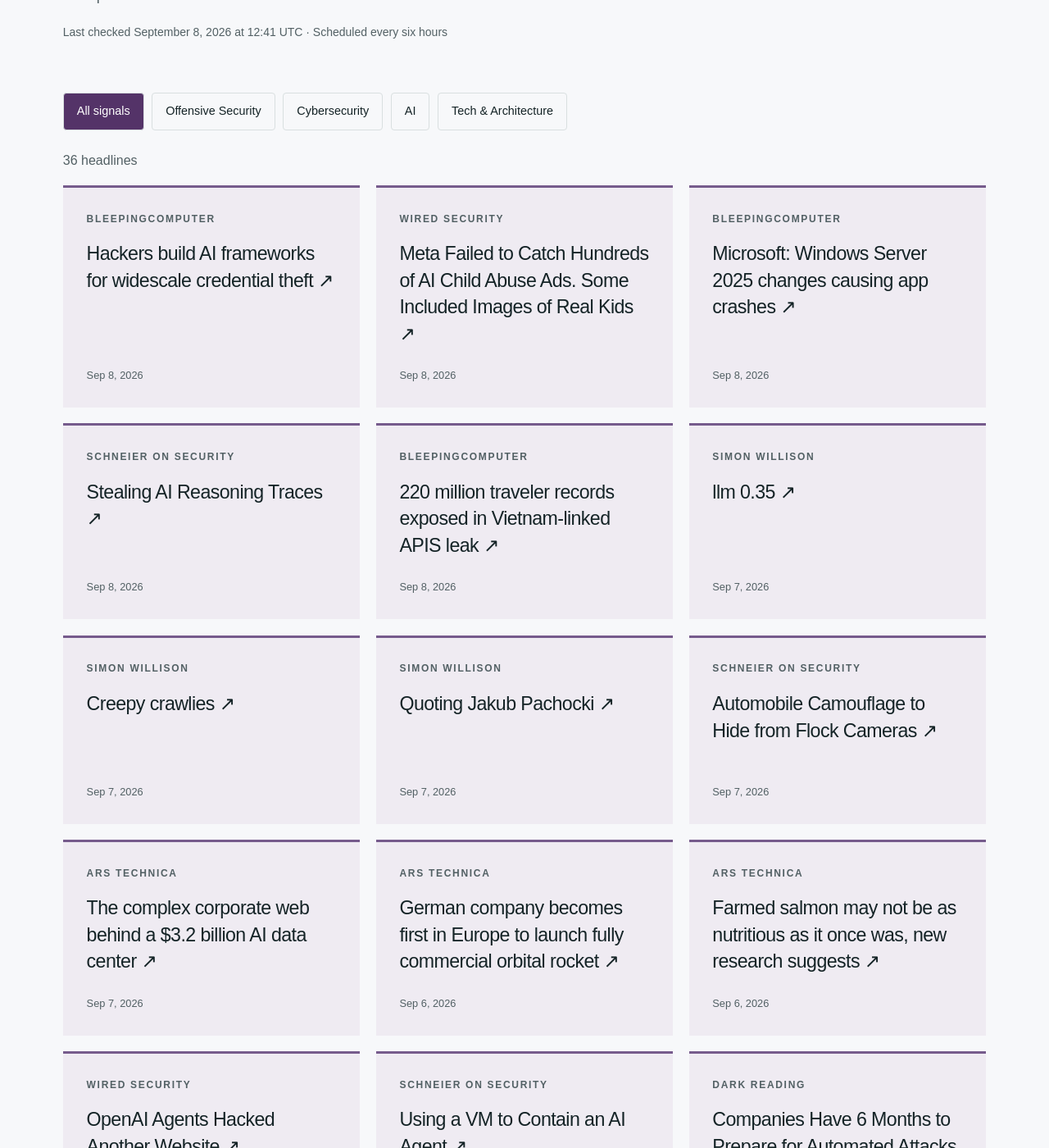
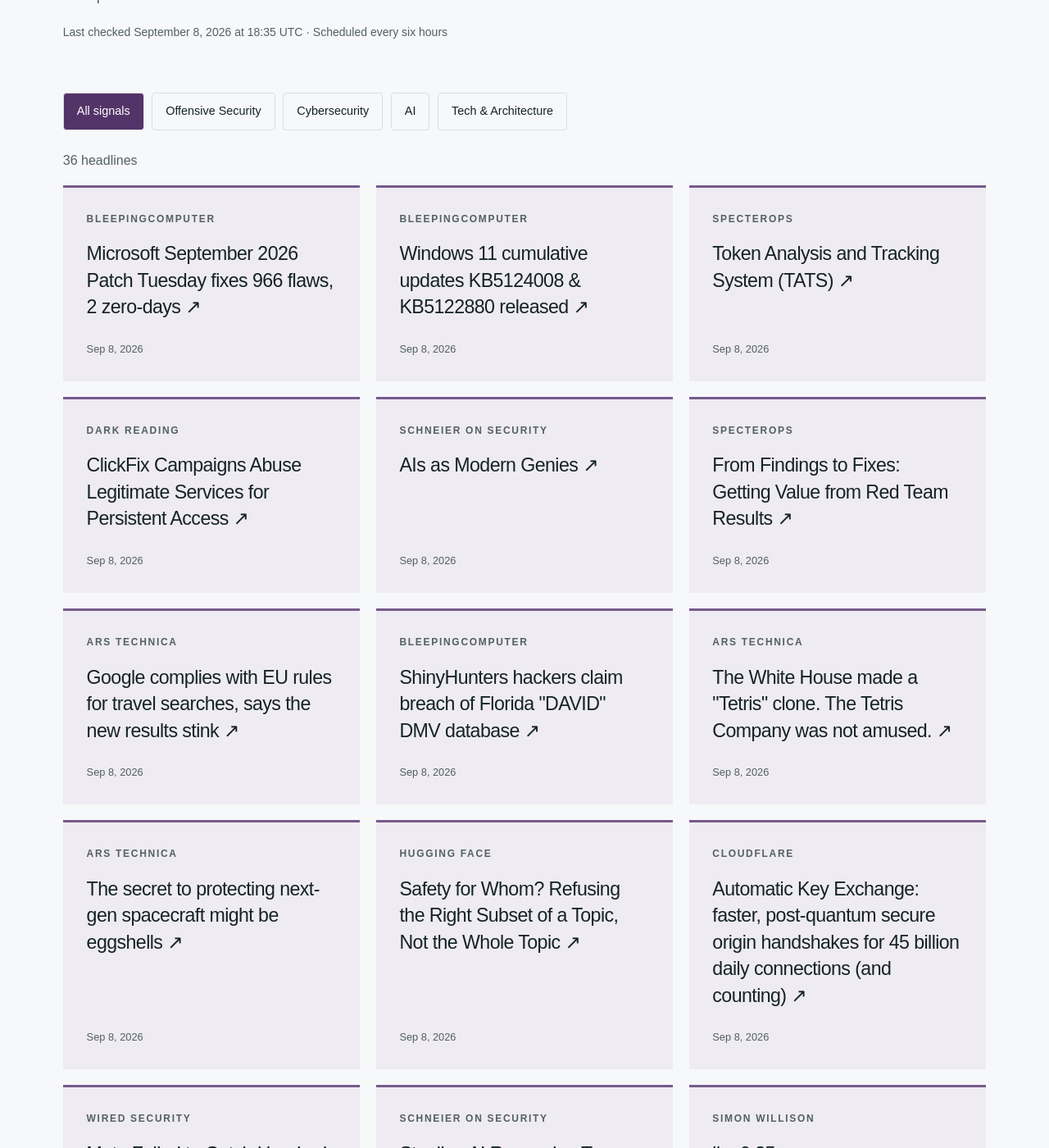
Before and after one commit to hntk/hntk.github.io, a Jekyll site: the page built from news/index.html, in a window 1280 px wide and 1400 px high, scrolled down 375 px. Shown: the whole window at 82% size. Built offline with Jekyll 4.4.1, drawn with Linux system fonts in a browser that asks for light colours; some of the changed text lies outside the part shown.

Commit message:
Refresh News and Signals

```diff
--- a/_data/news.json
+++ b/_data/news.json
@@ -1,13 +1,101 @@
 {
-  "updated": "2026-09-08T12:41:04.777709+00:00",
+  "updated": "2026-09-08T18:35:40.605775+00:00",
   "items": [
     {
-      "title": "Hackers build AI frameworks for widescale credential theft",
-      "url": "https://www.bleepingcomputer.com/news/security/hackers-build-ai-frameworks-for-widescale-credential-theft/",
-      "published": "2026-09-08T12:03:03+00:00",
+      "title": "Microsoft September 2026 Patch Tuesday fixes 966 flaws, 2 zero-days",
+      "url": "https://www.bleepingcomputer.com/news/microsoft/microsoft-september-2026-patch-tuesday-fixes-966-flaws-2-zero-days/",
+      "published": "2026-09-08T18:18:05+00:00",
       "source": "BleepingComputer",
       "source_id": "bleepingcomputer",
       "category": "cybersecurity"
+    },
+    {
+      "title": "Windows 11 cumulative updates KB5124008 & KB5122880 released",
+      "url": "https://www.bleepingcomputer.com/news/microsoft/windows-11-cumulative-updates-kb5124008-and-kb5122880-released/",
+      "published": "2026-09-08T17:57:03+00:00",
+      "source": "BleepingComputer",
+      "source_id": "bleepingcomputer",
+      "category": "cybersecurity"
+    },
+    {
+      "title": "Token Analysis and Tracking System (TATS)",
+      "url": "https://specterops.io/blog/2026/09/08/token-analysis-and-tracking-system-tats/",
+      "published": "2026-09-08T17:30:00+00:00",
+      "source": "SpecterOps",
+      "source_id": "specterops",
+      "category": "offensive-security"
+    },
+    {
+      "title": "ClickFix Campaigns Abuse Legitimate Services for Persistent Access",
+      "url": "https://www.darkreading.com/endpoint-security/clickfix-campaigns-legitimate-services-persistent-access",
+      "published": "2026-09-08T17:25:37+00:00",
+      "source": "Dark Reading",
+      "source_id": "dark-reading",
+      "category": "cybersecurity"
+    },
+    {
+      "title": "AIs as Modern Genies",
+      "url": "https://www.schneier.com/blog/archives/2026/09/ais-as-modern-genies.html",
+      "published": "2026-09-08T17:12:42+00:00",
+      "source": "Schneier on Security",
+      "source_id": "schneier",
+      "category": "cybersecurity"
+    },
+    {
+      "title": "From Findings to Fixes: Getting Value from Red Team Results",
+      "url": "https://specterops.io/blog/2026/09/08/from-findings-to-fixes-getting-value-from-red-team-results/",
+      "published": "2026-09-08T17:00:00+00:00",
+      "source": "SpecterOps",
+      "source_id": "specterops",
+      "category": "offensive-security"
+    },
+    {
+      "title": "Google complies with EU rules for travel searches, says the new results stink",
+      "url": "https://arstechnica.com/gadgets/2026/09/google-says-europe-is-making-it-roll-out-degraded-travel-search-results/",
+      "published": "2026-09-08T16:49:55+00:00",
+      "source": "Ars Technica",
+      "source_id": "ars-technica",
+      "category": "tech-architecture"
+    },
+    {
+      "title": "ShinyHunters hackers claim breach of Florida \"DAVID\" DMV database",
+      "url": "https://www.bleepingcomputer.com/news/security/shinyhunters-hackers-claim-breach-of-florida-david-dmv-database/",
+      "published": "2026-09-08T16:35:47+00:00",
+      "source": "BleepingComputer",
+      "source_id": "bleepingcomputer",
+      "category": "cybersecurity"
+    },
+    {
+      "title": "The White House made a \"Tetris\" clone. The Tetris Company was not amused.",
+      "url": "https://arstechnica.com/gaming/2026/09/the-white-house-made-a-tetris-clone-the-tetris-company-was-not-amused/",
+      "published": "2026-09-08T16:31:21+00:00",
+      "source": "Ars Technica",
+      "source_id": "ars-technica",
+      "category": "tech-architecture"
+    },
+    {
+      "title": "The secret to protecting next-gen spacecraft might be eggshells",
+      "url": "https://arstechnica.com/science/2026/09/how-eggshells-can-protect-spacecraft-from-space-debris/",
+      "published": "2026-09-08T16:20:58+00:00",
+      "source": "Ars Technica",
+      "source_id": "ars-technica",
+      "category": "tech-architecture"
+    },
+    {
+      "title": "Safety for Whom? Refusing the Right Subset of a Topic, Not the Whole Topic",
+      "url": "https://huggingface.co/blog/MultiverseComputingCAI/safety-for-whom",
+      "published": "2026-09-08T14:23:07+00:00",
+      "source": "Hugging Face",
+      "source_id": "hugging-face",
+      "category": "ai"
+    },
+    {
+      "title": "Automatic Key Exchange: faster, post-quantum secure origin handshakes for 45 billion daily connections (and counting)",
+      "url": "https://blog.cloudflare.com/automatic-key-exchange-for-origins/",
+      "published": "2026-09-08T13:10:00+00:00",
+      "source": "Cloudflare",
+      "source_id": "cloudflare",
+      "category": "tech-architecture"
     },
     {
       "title": "Meta Failed to Catch Hundreds of AI Child Abuse Ads. Some Included Images of Real Kids",
@@ -18,27 +106,11 @@
       "category": "cybersecurity"
     },
     {
-      "title": "Microsoft: Windows Server 2025 changes causing app crashes",
-      "url": "https://www.bleepingcomputer.com/news/microsoft/microsoft-windows-server-2025-changes-may-cause-app-crashes/",
-      "published": "2026-09-08T11:57:51+00:00",
-      "source": "BleepingComputer",
-      "source_id": "bleepingcomputer",
-      "category": "cybersecurity"
-    },
-    {
       "title": "Stealing AI Reasoning Traces",
       "url": "https://www.schneier.com/blog/archives/2026/09/stealing-ai-reasoning-traces.html",
       "published": "2026-09-08T10:20:04+00:00",
       "source": "Schneier on Security",
       "source_id": "schneier",
-      "category": "cybersecurity"
-    },
-    {
-      "title": "220 million traveler records exposed in Vietnam-linked APIS leak",
-      "url": "https://www.bleepingcomputer.com/news/security/220-million-traveler-records-exposed-in-vietnam-linked-apis-leak/",
-      "published": "2026-09-08T07:35:50+00:00",
-      "source": "BleepingComputer",
-      "source_id": "bleepingcomputer",
       "category": "cybersecurity"
     },
     {
@@ -74,43 +146,11 @@
       "category": "cybersecurity"
     },
     {
-      "title": "The complex corporate web behind a $3.2 billion AI data center",
-      "url": "https://arstechnica.com/features/2026/09/the-ai-data-center-boom-is-causing-new-accountability-problems/",
-      "published": "2026-09-07T11:00:03+00:00",
-      "source": "Ars Technica",
-      "source_id": "ars-technica",
-      "category": "tech-architecture"
-    },
-    {
-      "title": "German company becomes first in Europe to launch fully commercial orbital rocket",
-      "url": "https://arstechnica.com/space/2026/09/german-company-becomes-first-in-europe-to-launch-fully-commercial-orbital-rocket/",
-      "published": "2026-09-06T11:55:26+00:00",
-      "source": "Ars Technica",
-      "source_id": "ars-technica",
-      "category": "tech-architecture"
-    },
-    {
-      "title": "Farmed salmon may not be as nutritious as it once was, new research suggests",
-      "url": "https://arstechnica.com/science/2026/09/farmed-salmon-may-not-be-as-nutritious-as-it-once-was-new-research-suggests/",
-      "published": "2026-09-06T10:00:35+00:00",
-      "source": "Ars Technica",
-      "source_id": "ars-technica",
-      "category": "tech-architecture"
-    },
-    {
       "title": "OpenAI Agents Hacked Another Website",
       "url": "https://www.wired.com/story/security-news-this-week-openai-agents-hacked-another-website/",
       "published": "2026-09-05T10:30:00+00:00",
       "source": "WIRED Security",
       "source_id": "wired",
-      "category": "cybersecurity"
-    },
-    {
-      "title": "Using a VM to Contain an AI Agent",
-      "url": "https://www.schneier.com/blog/archives/2026/09/using-a-vm-to-contain-an-ai-agent.html",
-      "published": "2026-09-04T16:31:38+00:00",
-      "source": "Schneier on Security",
-      "source_id": "schneier",
       "category": "cybersecurity"
     },
     {
@@ -125,14 +165,6 @@
       "title": "AI Is Ending the Era of Hidden Vulnerabilities — Are Vendors Ready?",
       "url": "https://www.darkreading.com/vulnerabilities-threats/ai-ending-era-hidden-vulnerabilities-are-vendors-ready",
       "published": "2026-09-04T13:00:00+00:00",
-      "source": "Dark Reading",
-      "source_id": "dark-reading",
-      "category": "cybersecurity"
-    },
-    {
-      "title": "Insurers Search for Answers to Rein in Rogue AI",
-      "url": "https://www.darkreading.com/cyber-risk/insurers-search-answers-rogue-ai",
-      "published": "2026-09-04T12:15:03+00:00",
       "source": "Dark Reading",
       "source_id": "dark-reading",
       "category": "cybersecurity"
@@ -194,14 +226,6 @@
       "category": "ai"
     },
     {
-      "title": "Give Your Coding Agents a Memory You Own",
-      "url": "https://huggingface.co/blog/funes",
-      "published": "2026-09-03T00:00:00+00:00",
-      "source": "Hugging Face",
-      "source_id": "hugging-face",
-      "category": "ai"
-    },
-    {
       "title": "Demystifying Agent Tradecraft: Introducing SpecterOps Skills",
       "url": "https://specterops.io/blog/2026/09/02/specterops-skills/",
       "published": "2026-09-02T18:00:00+00:00",
@@ -224,30 +248,6 @@
       "source": "Microsoft Research",
       "source_id": "microsoft-research",
       "category": "ai"
-    },
-    {
-      "title": "Introducing Adaptive Intelligence: Undermining the economics of every bot attack",
-      "url": "https://blog.cloudflare.com/introducing-adaptive-intelligence/",
-      "published": "2026-08-31T12:59:00+00:00",
-      "source": "Cloudflare",
-      "source_id": "cloudflare",
-      "category": "tech-architecture"
-    },
-    {
-      "title": "Why SpecterOps Signed OpenAI’s Call for Collective Cyber Defense",
-      "url": "https://specterops.io/blog/2026/08/27/specterops-openai-collective-cyber-defense/",
-      "published": "2026-08-27T17:45:18+00:00",
-      "source": "SpecterOps",
-      "source_id": "specterops",
-      "category": "offensive-security"
-    },
-    {
-      "title": "Cleartext Credential Recovery in ServiceNow",
-      "url": "https://specterops.io/blog/2026/08/27/cleartext-credential-recovery-servicenow/",
-      "published": "2026-08-27T16:00:00+00:00",
-      "source": "SpecterOps",
-      "source_id": "specterops",
-      "category": "offensive-security"
     },
     {
       "title": "VMs won't contain cyber-capable agents",
@@ -295,79 +295,79 @@
       "id": "ars-technica",
       "name": "Ars Technica",
       "status": "ok",
-      "last_success": "2026-09-08T12:41:04.777709+00:00"
+      "last_success": "2026-09-08T18:35:40.605775+00:00"
     },
     {
       "id": "bleepingcomputer",
       "name": "BleepingComputer",
       "status": "ok",
-      "last_success": "2026-09-08T12:41:04.777709+00:00"
+      "last_success": "2026-09-08T18:35:40.605775+00:00"
     },
     {
       "id": "cloudflare",
       "name": "Cloudflare",
       "status": "ok",
-      "last_success": "2026-09-08T12:41:04.777709+00:00"
+      "last_success": "2026-09-08T18:35:40.605775+00:00"
     },
     {
       "id": "dark-reading",
       "name": "Dark Reading",
       "status": "ok",
-      "last_success": "2026-09-08T12:41:04.777709+00:00"
+      "last_success": "2026-09-08T18:35:40.605775+00:00"
     },
     {
       "id": "hugging-face",
       "name": "Hugging Face",
       "status": "ok",
-      "last_success": "2026-09-08T12:41:04.777709+00:00"
+      "last_success": "2026-09-08T18:35:40.605775+00:00"
     },
     {
       "id": "microsoft-research",
       "name": "Microsoft Research",
       "status": "ok",
-      "last_success": "2026-09-08T12:41:04.777709+00:00"
+      "last_success": "2026-09-08T18:35:40.605775+00:00"
     },
     {
       "id": "nvidia",
       "name": "NVIDIA",
       "status": "ok",
-      "last_success": "2026-09-08T12:41:04.777709+00:00"
+      "last_success": "2026-09-08T18:35:40.605775+00:00"
     },
     {
       "id": "portswigger",
       "name": "PortSwigger Research",
       "status": "ok",
-      "last_success": "2026-09-08T12:41:04.777709+00:00"
+      "last_success": "2026-09-08T18:35:40.605775+00:00"
     },
     {
       "id": "schneier",
       "name": "Schneier on Security",
       "status": "ok",
-      "last_success": "2026-09-08T12:41:04.777709+00:00"
+      "last_success": "2026-09-08T18:35:40.605775+00:00"
     },
     {
       "id": "simon-willison",
       "name": "Simon Willison",
       "status": "ok",
-      "last_success": "2026-09-08T12:41:04.777709+00:00"
+      "last_success": "2026-09-08T18:35:40.605775+00:00"
     },
     {
       "id": "specterops",
       "name": "SpecterOps",
       "status": "ok",
-      "last_success": "2026-09-08T12:41:04.777709+00:00"
+      "last_success": "2026-09-08T18:35:40.605775+00:00"
     },
     {
       "id": "trail-of-bits",
       "name": "Trail of Bits",
       "status": "ok",
-      "last_success": "2026-09-08T12:41:04.777709+00:00"
+      "last_success": "2026-09-08T18:35:40.605775+00:00"
     },
     {
       "id": "wired",
       "name": "WIRED Security",
       "status": "ok",
-      "last_success": "2026-09-08T12:41:04.777709+00:00"
+      "last_success": "2026-09-08T18:35:40.605775+00:00"
     }
   ]
 }
```
